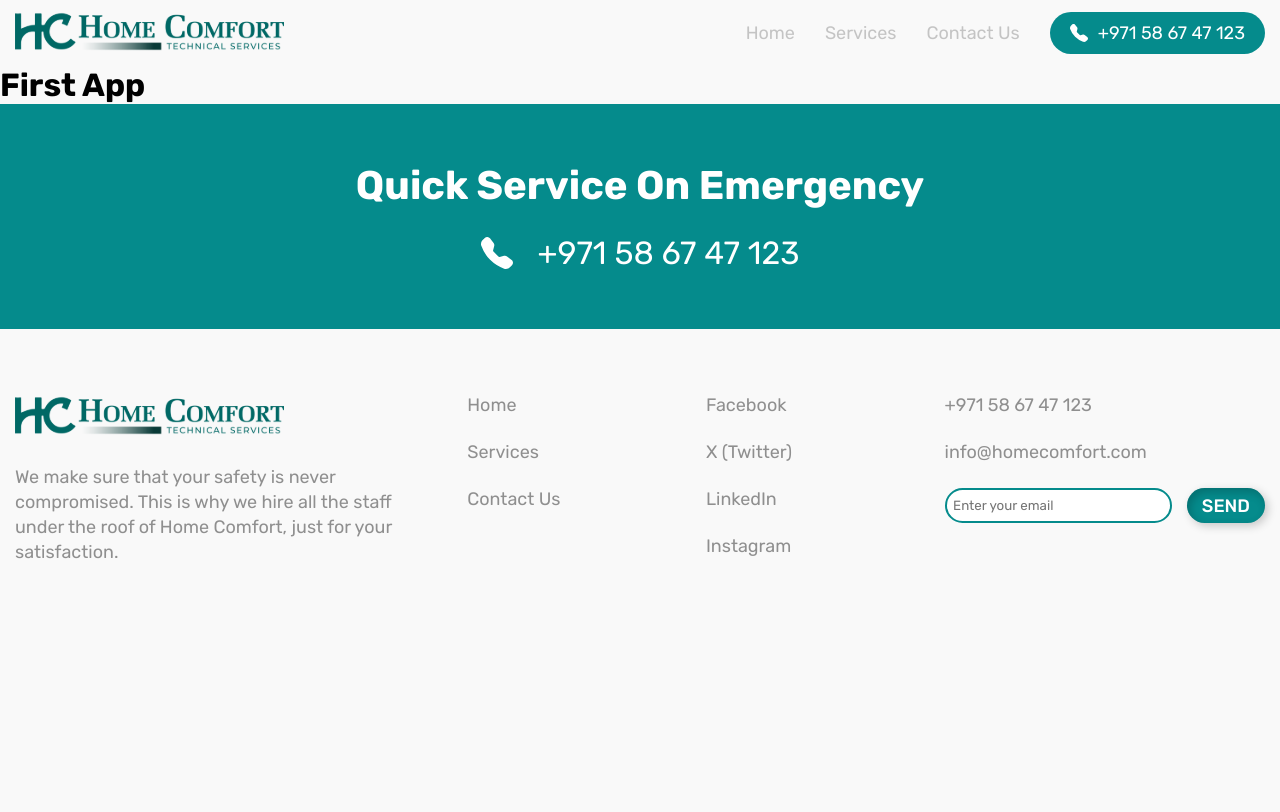
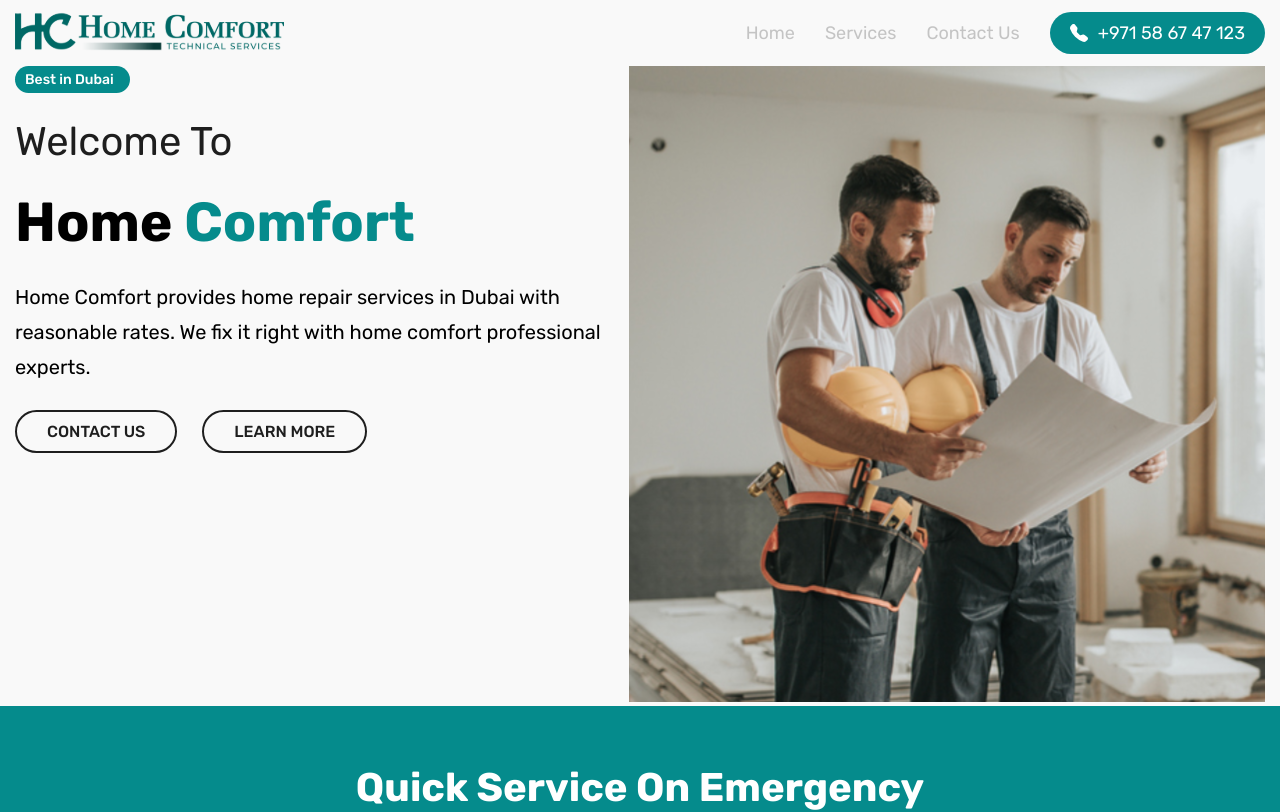
Before and after one commit to hamid22794/first_app, a React (Create React App) app: page / in a window 1280 px wide. Shown: the top 812 px of the page. Built offline with nearby package versions, Linux system fonts and the light colour scheme.

Commit message:
Router-dom and banner work

```diff
--- a/package.json
+++ b/package.json
@@ -9,6 +9,7 @@
     "react": "^18.2.0",
     "react-dom": "^18.2.0",
     "react-icons": "^4.11.0",
+    "react-router-dom": "^6.16.0",
     "react-scripts": "5.0.1",
     "web-vitals": "^2.1.4"
   },
--- a/src/App.js
+++ b/src/App.js
@@ -1,9 +1,17 @@
-import Layout from "./layout";
+import {Routes, Route} from "react-router-dom"
+import HomePage from "./pages/homePage";
+import ServicePage from "./pages/servicePage";
+import ContactPage from "./pages/contactPage";
+
 function App() {
   return (
-    <Layout>
-    <h1>First App</h1>
-    </Layout>
+    <>
+    <Routes>
+    <Route path="/" exact Component={HomePage} />
+    <Route path="/services" exact Component={ServicePage} />
+    <Route path="/contact-us" exact Component={ContactPage} />
+    </Routes>
+    </>
   );
 }
 export default App;
--- a/src/index.js
+++ b/src/index.js
@@ -1,12 +1,14 @@
-import React from 'react';
-import ReactDOM from 'react-dom/client';
-import './index.css';
-import App from './App';
+import React from "react";
+import ReactDOM from "react-dom/client";
+import "./index.css";
+import App from "./App";
+import { BrowserRouter } from "react-router-dom";
 
-
-const root = ReactDOM.createRoot(document.getElementById('root'));
+const root = ReactDOM.createRoot(document.getElementById("root"));
 root.render(
   <React.StrictMode>
-    <App />
+    <BrowserRouter>
+      <App />
+    </BrowserRouter>
   </React.StrictMode>
 );
--- a/src/layout/footer.js
+++ b/src/layout/footer.js
@@ -1,4 +1,5 @@
-import React from "react";
+import React from "react"
+import {Link} from 'react-router-dom'
 
 const Footer = (props) => {
   return (
@@ -29,17 +30,17 @@ const Footer = (props) => {
             </div>
             <nav className="footer_nav">
             <ul>
-              <li><a href="https://www.google.com/">Home</a></li>
-              <li><a href="https://www.google.com/">Services</a></li>
-              <li><a href="https://www.google.com/">Contact Us</a></li>
+              <li><Link to="/">Home</Link></li>
+              <li><Link to="/services">Services</Link></li>
+              <li><Link to="/contact-us">Contact Us</Link></li>
             </ul>
             </nav>
             <nav className="footer_nav">
             <ul>
-              <li><a href="https://www.google.com/">Facebook</a></li>
-              <li><a href="https://www.google.com/">X (Twitter)</a></li>
-              <li><a href="https://www.google.com/">LinkedIn</a></li>
-              <li><a href="https://www.google.com/">Instagram</a></li>
+              <li><a href="https://www.facebook.com/">Facebook</a></li>
+              <li><a href="https://twitter.com/">X (Twitter)</a></li>
+              <li><a href="https://www.linkedin.com/">Linkedin</a></li>
+              <li><a href="https://www.instagram.com/">Instagram</a></li>
             </ul>
             </nav>
             <div className="footer_contact_us">
--- a/src/layout/header.js
+++ b/src/layout/header.js
@@ -1,4 +1,5 @@
 import React from 'react'
+import {Link} from 'react-router-dom'
 
 const Header = (props) => {
   return (
@@ -8,9 +9,9 @@ const Header = (props) => {
        <div className="logo"><img src={props.logo} alt="" /></div>
        <nav>
         <ul>
-          <li><a href="https://www.google.com/">Home</a></li>
-          <li><a href="https://www.google.com/">Services</a></li>
-          <li><a href="https://www.google.com/">Contact Us</a></li>
+          <li><Link to="/">Home</Link></li>
+          <li><Link to="/services">Services</Link></li>
+          <li><Link to="/contact-us">Contact Us</Link></li>
           <li><a href="tel:+971586747123">{props.icon}<span>+971 58 67 47 123</span></a></li>
         </ul>
        </nav>
--- /dev/null
+++ b/src/pages/contactPage/index.js
@@ -0,0 +1,12 @@
+import React from 'react'
+import Layout from "../../layout"
+
+const ContactPage = () => {
+  return (
+    <Layout>
+    <div>Contact Page</div>
+    </Layout>
+  )
+}
+
+export default ContactPage
--- /dev/null
+++ b/src/pages/homePage/index.js
@@ -0,0 +1,41 @@
+import React from "react";
+import Layout from "../../layout";
+import bannerImg from "../../images/home/banner/banner.svg";
+import "./style.css";
+import { Link } from "react-router-dom";
+
+const HomePage = () => {
+  return (
+    <Layout>
+      <section>
+        <div className="page_width">
+          <div className="banner_grid">
+            <div className="banner_left">
+              <h3>Best in Dubai</h3>
+              <h2>Welcome To</h2>
+              <h1>
+                Home <span>Comfort</span>
+              </h1>
+              <p>
+                Home Comfort provides home repair services in Dubai with
+                reasonable rates. We fix it right with home comfort professional
+                experts.
+              </p>
+              <div className="btn_banner">
+                <Link to="/contact-us">Contact Us</Link>
+                <Link to="/services">Learn More</Link>
+              </div>
+            </div>
+            <div className="banner_right">
+              <div className="banner_img">
+                <img src={bannerImg} alt="" />
+              </div>
+            </div>
+          </div>
+        </div>
+      </section>
+    </Layout>
+  );
+};
+
+export default HomePage;
--- /dev/null
+++ b/src/pages/homePage/style.css
@@ -0,0 +1,66 @@
+.banner_grid{
+    width: 100%;
+    margin: auto;
+    display: grid;
+    grid-template-columns: 1fr 1fr;
+    gap: 25px;
+}
+
+.banner_left{
+    display: flex;
+    flex-direction: column;
+    gap: 25px;
+}
+
+.banner_left h3{
+    border-radius: 30px;
+    background-color: #058B8C;
+    color: white;
+    font-size: 14px;
+    font-weight: 500;
+    width: 115px;
+    padding: 5px 10px;
+}
+
+.banner_left h2{
+    font-size: 40px;
+    font-weight: 400;
+    color: #1E1E1E;
+}
+
+.banner_left h1{
+    font-size: 55px;
+    font-weight: 700;
+}
+
+h1 span{
+    color: #058B8C;
+}
+
+.banner_left p{
+    font-size: 20px;
+    line-height: 35px;
+}
+
+.btn_banner{
+    display: flex;
+    flex-direction: row;
+    gap: 25px;
+}
+
+.btn_banner a{
+    text-decoration: none;
+    color: #1E1E1E;
+    text-transform: uppercase;
+    font-size: 16px;
+    font-weight: 500;
+    border: 2px solid #1E1E1E;
+    border-radius: 25px;
+    padding: 10px 30px;
+}
+
+.btn_banner a:hover{
+    color: white;
+    border: none;
+    background-color: #8D0F11;
+}
--- /dev/null
+++ b/src/pages/servicePage/index.js
@@ -0,0 +1,12 @@
+import React from "react";
+import Layout from "../../layout";
+
+const ServicePage = () => {
+  return (
+    <Layout>
+      <div>Service Page</div>
+    </Layout>
+  );
+};
+
+export default ServicePage;
```
Also changed, not shown: src/images/home/banner/banner.svg (added), 1 other file (tests, documents, lock files or other folders).
